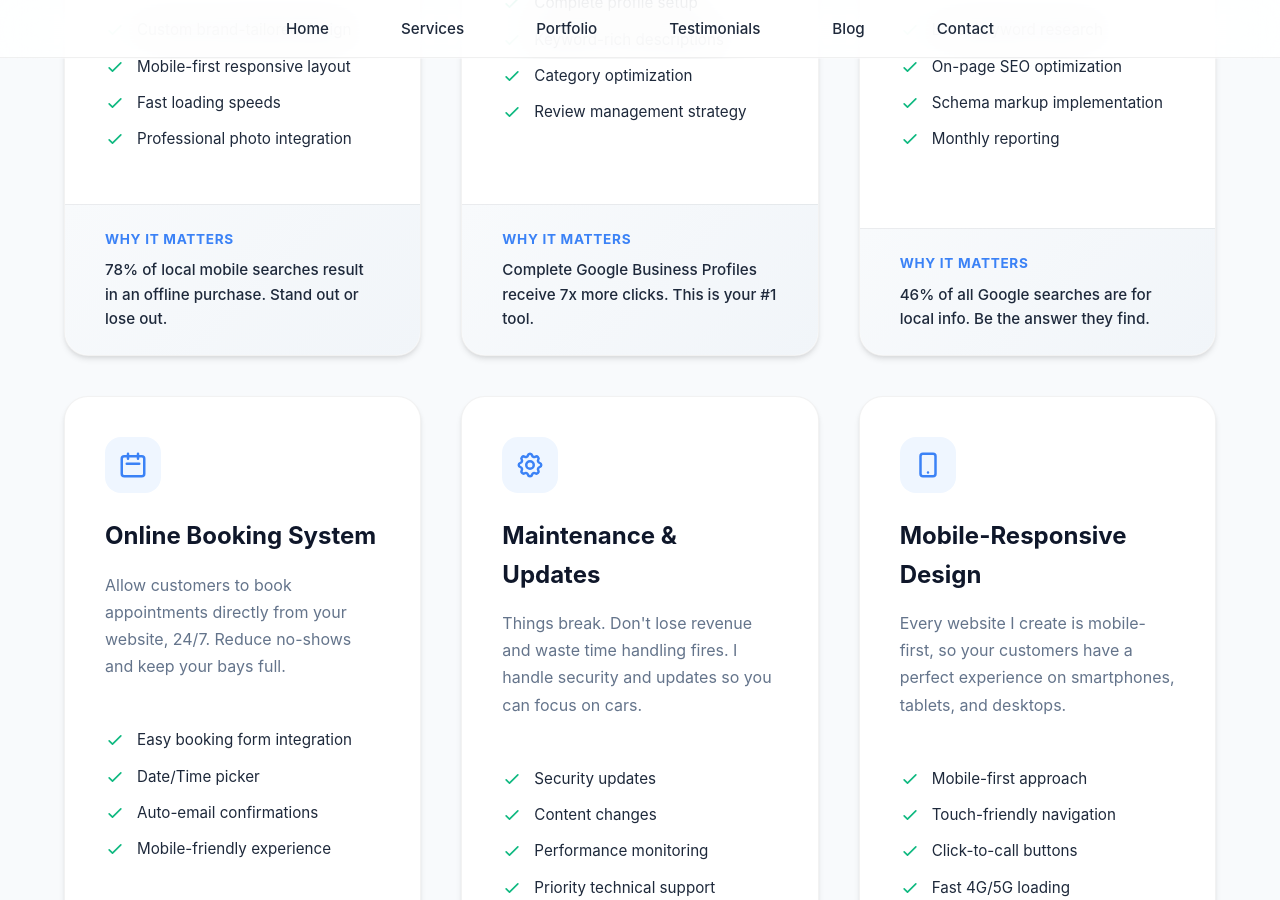
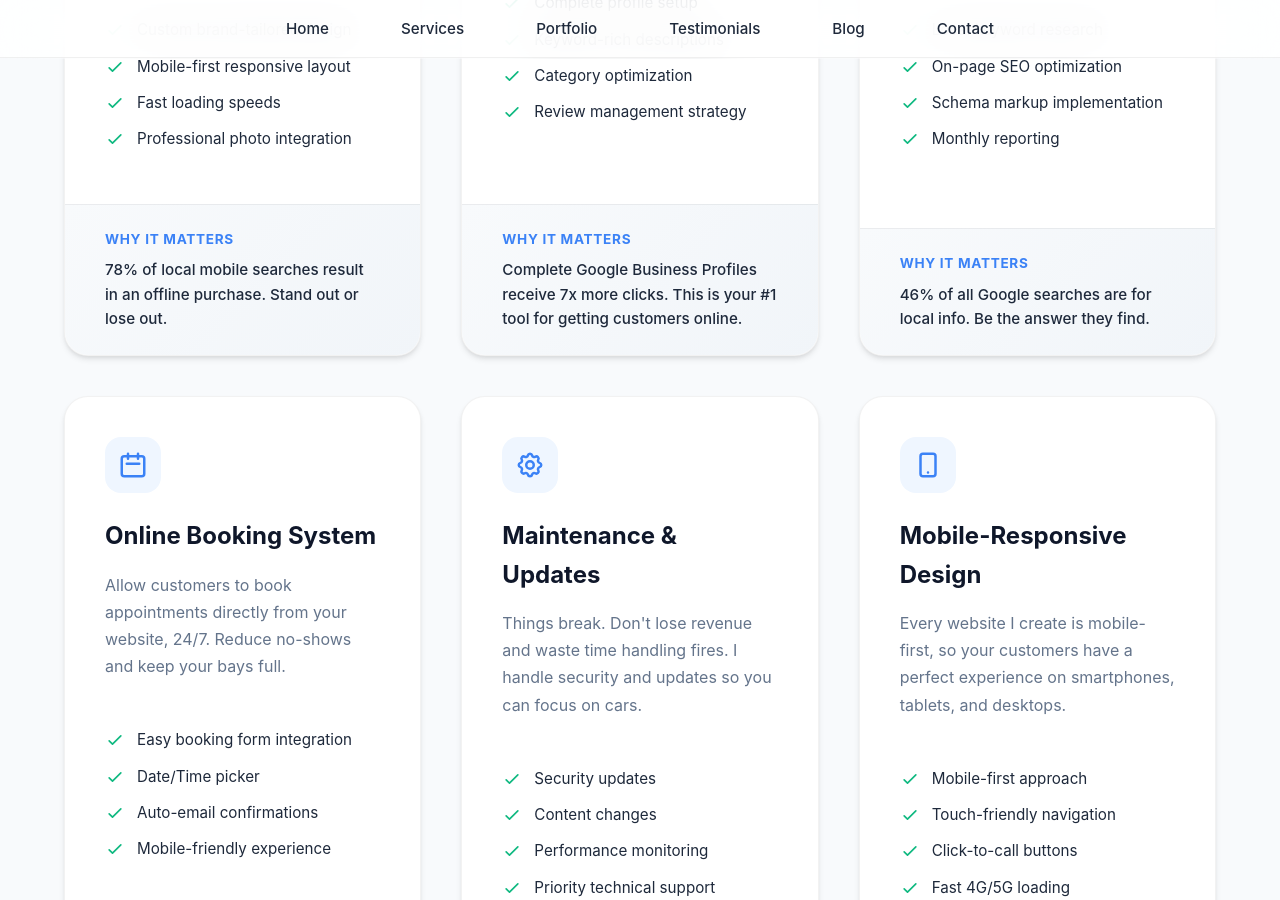
Before and after one commit to JamesBrownR/MeetingSurge, a Jekyll site: the page built from services/index.html, in a window 1280 px wide and 900 px high, scrolled down 996 px. Built offline with Jekyll 4.4.1, drawn with Linux system fonts in a browser that asks for light colours.

Commit message:
Update index.html

```diff
--- a/services/index.html
+++ b/services/index.html
@@ -197,7 +197,7 @@ description: Professional web design services for auto repair shops: custom webs
       </ul>
       <div class="impact-box">
         <h4>Why It Matters</h4>
-        <p>Complete Google Business Profiles receive 7x more clicks. This is your #1 tool.</p>
+        <p>Complete Google Business Profiles receive 7x more clicks. This is your #1 tool for getting customers online.</p>
       </div>
     </div>
 
```
